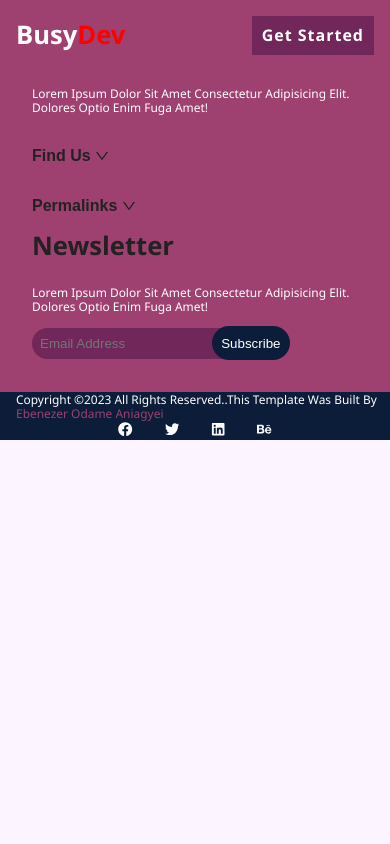
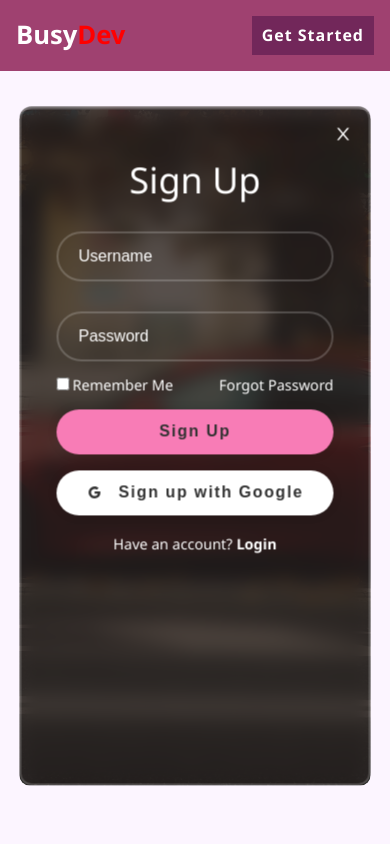
Before and after one commit to MrEben/Car-Rental, a React app: page /signup in a window 390 px wide. Shown: the top 844 px of the page. Built offline with nearby package versions, Linux system fonts and the light colour scheme; the HTML template or start-up script is replaced by a standard one.

Commit message:
added login,signup pages

```diff
--- a/src/App.jsx
+++ b/src/App.jsx
@@ -1,15 +1,33 @@
 import Navbar from "./components/navbar/Navbar";
 import Header from "./components/Header/Header";
 import Footer from "./components/footer/Footer";
-import { BrowserRouter as Router, Routes, Route } from "react-router-dom";
-
+import Login from "./pages/Login";
+import SignUp from "./pages/SignUp";
+import CarDetails from "./pages/CarDetails";
+import {
+  BrowserRouter as Router,
+  Routes,
+  Route,
+  useLocation,
+} from "react-router-dom";
+import { useEffect } from "react";
+const ScrollToTop = () => {
+  const { pathname } = useLocation();
+  useEffect(() => {
+    window.scrollTo(0, 0);
+  }, [pathname]);
+};
 function App() {
   return (
     <>
       <Router>
+        <ScrollToTop />
         <Navbar />
         <Routes>
           <Route path="/" element={<Header />} />
+          <Route path="/cars/:id" element={<CarDetails />} />
+          <Route path="/login" element={<Login />} />
+          <Route path="/signup" element={<SignUp />} />
         </Routes>
         <Footer />
       </Router>
--- a/src/components/Header/Header.jsx
+++ b/src/components/Header/Header.jsx
@@ -1,7 +1,8 @@
-import React from "react";
+import React, { useState } from "react";
 import Cars from "../cars/Cars";
 import "./header.css";
-import { AiFillGoogleCircle, AiOutlineGoogle } from "react-icons/ai";
+import { AiOutlineGoogle, AiOutlineClose } from "react-icons/ai";
+import { Link } from "react-router-dom";
 
 const Header = () => {
   return (
@@ -17,12 +18,36 @@ const Header = () => {
               Discounts available
             </h3>
             <div className="buttons">
-              <button className="btn log-in-btn">login</button>
-              <button className="btn">Sign up</button>
+              <Link to="/login">
+                <button className="log-in-btn btn">Login</button>
+              </Link>
+              <Link to="/signup">
+                <button className="btn">Sign Up</button>
+              </Link>
             </div>
           </div>
-          <form action="">
+          <LoginUI />
+          <SignUpUI />
+        </div>
+      </header>
+      {/* if login is true. this div come in to provide a top margin */}
+      {/* <div style={{ height: "5rem" }}></div> */}
+      <Cars />
+      <div className="save-big">
+        <h1>Save big with our affordable car rental!</h1>
+        <h2>
+          Top Brands. Local Suppliers. <span>24/7</span> Support
+        </h2>
+      </div>
+    </>
+  );
+};
+export default Header;
+export const LoginUI = () => {
+  return (
+    <form className="login" action="">
       <h1>Login</h1>
+      <AiOutlineClose className="close-btn" />
       <div className="input-box">
         <input type="text" placeholder="Username" required />
         <i className="bx bxs-user"></i>
@@ -38,22 +63,55 @@ const Header = () => {
         </label>
         <a href="#">Forgot Password</a>
       </div>
-            <button type="submit" className="btn">
-              Login
+      <button type="submit" className="log-in-btn btn">
+        Log in
       </button>
-            <button type="submit" className="btn google-sign-in">
-              <AiOutlineGoogle /> Sign in with Google
+      {/* This button handles google login */}
+      <button type="button" className="btn google-sign-in">
+        <AiOutlineGoogle /> Log in with Google
       </button>
       <div className="register-link">
         <p>
-                Dont have an account? <a href="#">Register</a>
+          Dont have an account? <Link to="/signup">Register</Link>
         </p>
       </div>
     </form>
+  );
+};
+export const SignUpUI = () => {
+  return (
+    <>
+      <form className="sign-up" action="">
+        <h1>Sign Up</h1>
+        <AiOutlineClose className="close-btn" />
+        <div className="input-box">
+          <input type="text" placeholder="Username" required />
+          <i className="bx bxs-user"></i>
         </div>
-      </header>
-      <Cars />
+        <div className="input-box">
+          <input type="password" placeholder="Password" required />
+          <i className="bx bxs-lock-alt"></i>
+        </div>
+        <div className="remember-forgot">
+          <label>
+            <input type="checkbox" />
+            Remember Me
+          </label>
+          <a href="#">Forgot Password</a>
+        </div>
+        <button type="submit" className="log-in-btn btn">
+          Sign Up
+        </button>
+        {/* This button handles google signup */}
+        <button type="button" className="btn google-sign-in">
+          <AiOutlineGoogle /> Sign up with Google
+        </button>
+        <div className="register-link">
+          <p>
+            Have an account? <Link to="/login">Login</Link>
+          </p>
+        </div>
+      </form>
     </>
   );
 };
-export default Header;
--- a/src/components/Header/header.css
+++ b/src/components/Header/header.css
@@ -14,19 +14,18 @@ header {
   grid-template-columns: 1fr 1fr;
   gap: 20%;
   min-width: 75%;
-  height: 500px;
+  height: fit-content;
   background: url(../../assets/COPY1.jpg) no-repeat;
-  /* background: red; */
+
   background-size: cover;
   background-position: center;
-  /* backdrop-filter: blur(9px); */
 }
 
 .wrapper .left {
   padding: 2rem;
   color: white;
-  /* text-align: left; */
-  margin-top: 25%;
+
+  padding-top: 25%;
   transform: translateY(-5%);
 }
 .wrapper .left h1 {
@@ -42,12 +41,22 @@ header {
   backdrop-filter: blur(9px);
   color: #fff;
   border-radius: 12px;
-  padding: 30px 40px;
+  padding: 50px 35px;
+  position: relative;
 }
 .wrapper form h1 {
   font-size: 36px;
   text-align: center;
 }
+.wrapper form .close-btn {
+  position: absolute;
+  right: 1rem;
+  top: 1rem;
+  font-size: 1.2rem;
+  display: none;
+  cursor: pointer;
+}
+
 .wrapper .input-box {
   position: relative;
   width: 100%;
@@ -114,6 +123,12 @@ header {
   align-items: center;
   gap: 1rem;
 }
+.wrapper form .log-in-btn {
+  background: var(--clr-light-blue);
+}
+.wrapper form .log-in-btn:hover {
+  background: var(--clr-white);
+}
 .wrapper .register-link {
   font-size: 14.5px;
   text-align: center;
@@ -127,26 +142,76 @@ header {
 .register-link p a:hover {
   text-decoration: underline;
 }
+.save-big {
+  height: 20vh;
+  text-align: center;
+  background: var(--clr-black);
+  color: var(--clr-white);
+  display: flex;
+  flex-direction: column;
+  gap: 0;
+  justify-content: center;
+}
+.wrapper .sign-up {
+  display: none;
+}
+.save-big h1 {
+  font-weight: 800;
+}
+.save-big span {
+  color: var(--clr-light-blue);
+}
+.login-page,
+.signup-page {
+  height: 100vh;
+}
+.login-page .wrapper,
+.signup-page .wrapper {
+  margin-top: 2rem;
+}
+.signup-page .wrapper form {
+  display: block;
+  /* left: 100%;
+  transform: translateX(-30%); */
+}
 @media screen and (max-width: 780px) {
   header {
     min-height: 80vh;
-    /* padding-top: 3rem; */
   }
   .wrapper {
     grid-template-columns: 1fr;
     width: 90%;
-    top: 45%;
-    /* height: 80%; */
+    top: 53%;
+    padding-top: 2rem;
+    height: 80%;
   }
+  /* login css */
   .wrapper form {
+    width: 100%;
     display: none;
+    margin-top: -10%;
+    background: rgba(46, 38, 38, 0.669);
+  }
+  .wrapper form .close-btn {
+    display: block;
+  }
+  .wrapper .sign-up {
+    /* display: block; */
+    z-index: -999;
+    margin-top: -10%;
+  }
+  .toggleSignUp {
+    display: block;
+  }
+  .toggleWrapperleftOff {
+    /* display: none; */
   }
   .wrapper .left {
-    margin-top: 10%;
-  }
-  .wrapper .left {
+    /* display: none; */
+    padding-top: 10%;
     line-height: 1;
   }
+
   .wrapper .left h3 {
     margin-top: 1rem;
   }
@@ -161,4 +226,20 @@ header {
   .wrapper .left .buttons .log-in-btn:hover {
     background: var(--clr-white);
   }
+  .save-big {
+    height: 13vh;
+  }
+  .save-big h1 {
+    font-size: 1.7rem;
+  }
+  .save-big h2 {
+    font-size: 1.2rem;
+  }
+  .login-page .wrapper,
+  .signup-page .wrapper {
+    margin-top: 0;
+  }
+  .login-page .wrapper form {
+    display: block;
+  }
 }
--- a/src/components/cars/index.css
+++ b/src/components/cars/index.css
@@ -130,6 +130,13 @@ section .underline {
   height: 2rem;
   padding: 0.3rem;
 }
+.show-more-btn {
+  margin-left: 50%;
+  transform: translateX(-50%);
+  padding: 0.67rem;
+  font-size: 1rem;
+  margin-bottom: 1rem;
+}
 @media screen and (max-width: 768px) {
   .header-ui {
     grid-template-columns: 1fr;
--- a/src/components/navbar/Navbar.jsx
+++ b/src/components/navbar/Navbar.jsx
@@ -38,7 +38,7 @@ const Navbar = () => {
                 </Link>
               </div>
               <div>
-                <Link to="./get-started">
+                <Link to="/signup">
                   <h4>
                     <span>Get Started</span>
                   </h4>
--- a/src/index.css
+++ b/src/index.css
@@ -8,6 +8,7 @@
   --clr-deep-blue: #0b1d39;
   --clr-baby-blue: #e5c3cf;
   --clr-green: #28a212;
+  --clr-faint-border: rgba(159, 149, 149, 0.562);
   --container-width-lg: 95%;
   --container-width-md: 90%;
   --background: #fcf5ff;
@@ -39,9 +40,9 @@ body {
   overflow-x: hidden;
 }
 
-html {
+/* html {
   scroll-behavior: smooth;
-}
+} */
 
 .container {
   width: var(--container-width-lg);
--- /dev/null
+++ b/src/pages/CarDetails.jsx
@@ -0,0 +1,54 @@
+import React from "react";
+import "./pages.css";
+import {
+  AiOutlineShareAlt,
+  AiFillSave,
+  AiFillCaretRight,
+} from "react-icons/ai";
+import Img from "../assets/carweb.png";
+
+const CarDetails = () => {
+  return (
+    <div className="car-details">
+      <header>
+        <div className="path-links">
+          <h4>
+            Home
+            <AiFillCaretRight />
+            Cars
+            <AiFillCaretRight />
+            CarName
+          </h4>
+        </div>
+        <div className="rent-details">
+          <div>
+            <h1>Toyota 65</h1>
+            <h2>50GHC/day</h2>
+          </div>
+          <div>
+            <AiOutlineShareAlt />
+            <AiFillSave />
+          </div>
+        </div>
+      </header>
+      <section>
+        <main>
+          <img src={Img} alt="no img" />
+        </main>
+        <aside>
+          <div className="listing">
+            <h3>Listed by</h3>
+            {/* Car Brand Owner */}
+            <h2>Rana Motors</h2>
+          </div>
+          <div className="brand-location">
+            <h3>Location</h3>
+            {/* Insert mini map */}
+          </div>
+        </aside>
+      </section>
+    </div>
+  );
+};
+
+export default CarDetails;
--- /dev/null
+++ b/src/pages/Login.jsx
@@ -0,0 +1,14 @@
+import React from "react";
+import { LoginUI } from "../components/Header/Header";
+import "../components/Header/header.css";
+const Login = () => {
+  return (
+    <div className="login-page">
+      <div className="wrapper">
+        <LoginUI />
+      </div>
+    </div>
+  );
+};
+
+export default Login;
--- /dev/null
+++ b/src/pages/SignUp.jsx
@@ -0,0 +1,14 @@
+import React from "react";
+import { SignUpUI } from "../components/Header/Header";
+import "../components/Header/header.css";
+const SignUp = () => {
+  return (
+    <div className="signup-page">
+      <div className="wrapper">
+        <SignUpUI />
+      </div>
+    </div>
+  );
+};
+
+export default SignUp;
```
Also changed, not shown: src/components/cars/Cars.jsx (+15 -2 lines), src/pages/pages.css (added, +48 -0 lines). Lines whose indentation alone changed are shown as unchanged.
